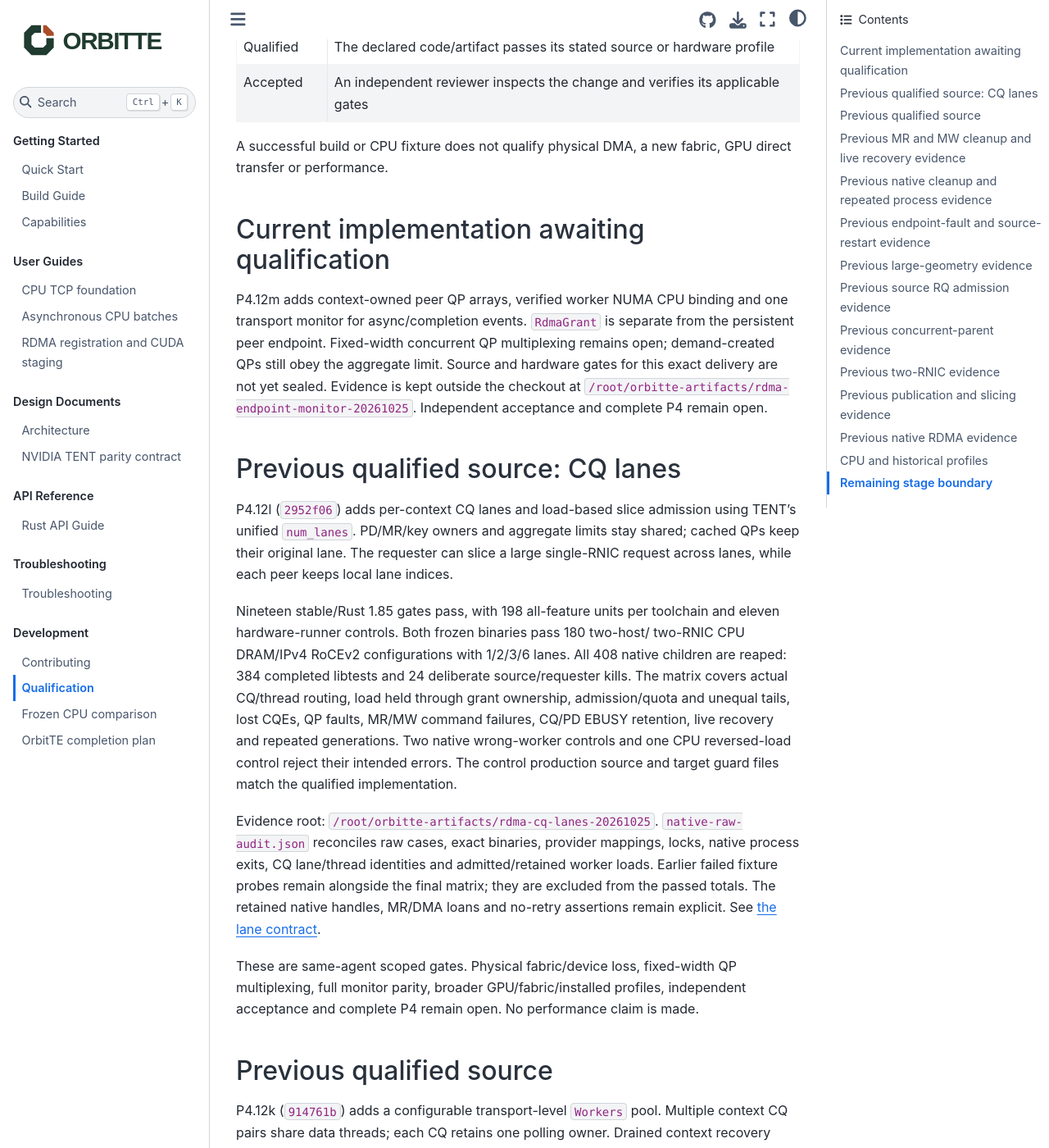
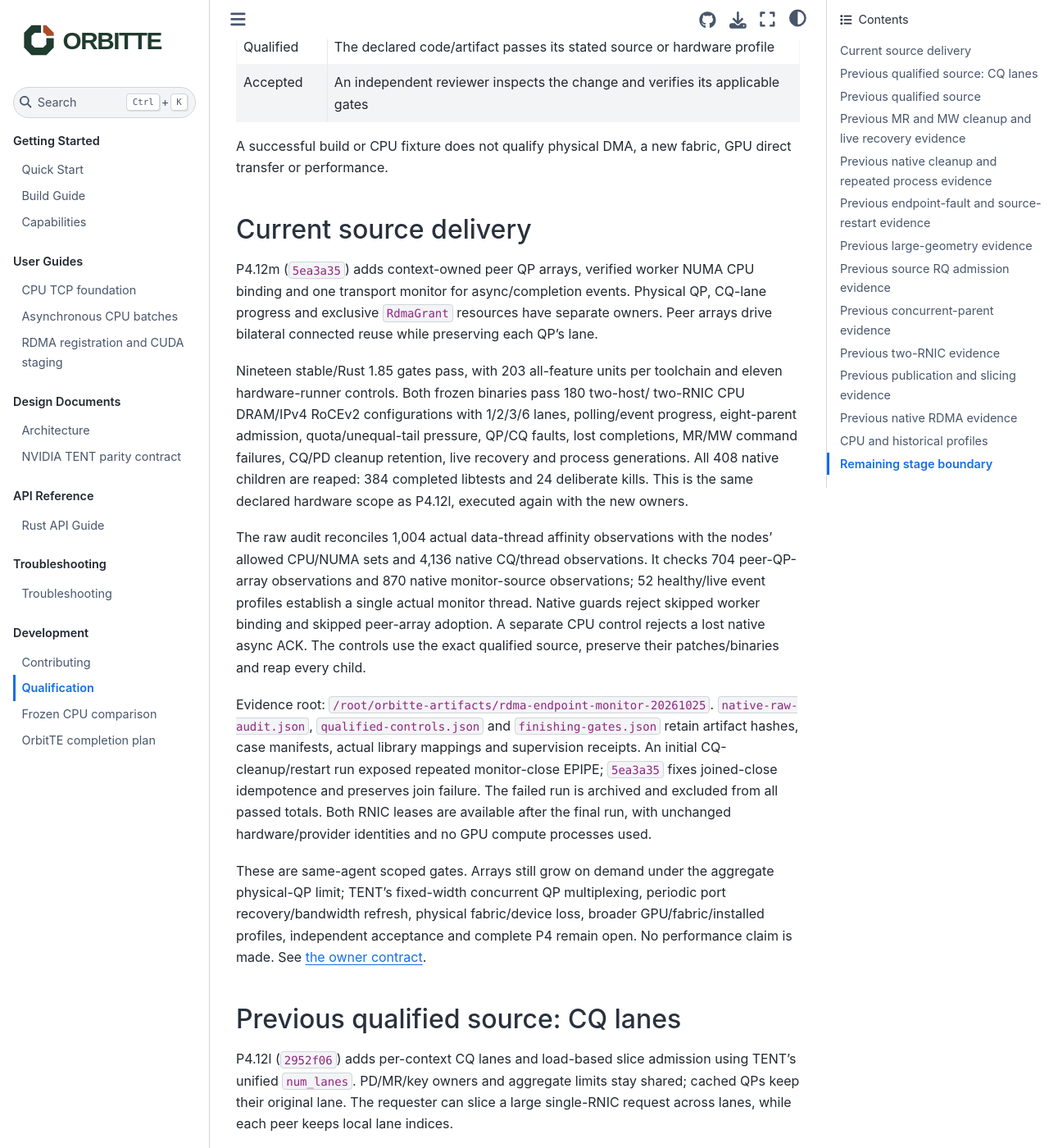
Before and after one commit to OrbitInfra/OrbitTE, a Sphinx documentation site: the page built from docs/qualification.md, in a window 1280 px wide and 1400 px high, scrolled down 259 px. Shown: the whole window at 82% size. Built offline with Sphinx 7.4.7 and the Sphinx Book theme 1.1.4, drawn with Linux system fonts in a browser that asks for light colours.

Commit message:
docs(rdma): record peer array, NUMA and monitor qualification

```diff
--- a/docs/qualification.md
+++ b/docs/qualification.md
@@ -11,15 +11,45 @@ OrbitTE distinguishes three states:
 A successful build or CPU fixture does not qualify physical DMA, a new fabric,
 GPU direct transfer or performance.
 
-## Current implementation awaiting qualification
+## Current source delivery
 
-P4.12m adds context-owned peer QP arrays, verified worker NUMA CPU binding and
-one transport monitor for async/completion events. `RdmaGrant` is separate from
-the persistent peer endpoint. Fixed-width concurrent QP multiplexing remains
-open; demand-created QPs still obey the aggregate limit. Source and hardware
-gates for this exact delivery are not yet sealed. Evidence is kept outside the
-checkout at `/root/orbitte-artifacts/rdma-endpoint-monitor-20261025`.
-Independent acceptance and complete P4 remain open.
+P4.12m (`5ea3a35`) adds context-owned peer QP arrays, verified worker NUMA
+CPU binding and one transport monitor for async/completion events. Physical QP,
+CQ-lane progress and exclusive `RdmaGrant` resources have separate owners.
+Peer arrays drive bilateral connected reuse while preserving each QP's lane.
+
+Nineteen stable/Rust 1.85 gates pass, with 203 all-feature units per toolchain
+and eleven hardware-runner controls. Both frozen binaries pass 180 two-host/
+two-RNIC CPU DRAM/IPv4 RoCEv2 configurations with 1/2/3/6 lanes, polling/event
+progress, eight-parent admission, quota/unequal-tail pressure, QP/CQ faults,
+lost completions, MR/MW command failures, CQ/PD cleanup retention, live recovery
+and process generations. All 408 native children are reaped: 384 completed
+libtests and 24 deliberate kills. This is the same declared hardware scope as
+P4.12l, executed again with the new owners.
+
+The raw audit reconciles 1,004 actual data-thread affinity observations with
+the nodes' allowed CPU/NUMA sets and 4,136 native CQ/thread observations. It
+checks 704 peer-QP-array observations and 870 native monitor-source observations;
+52 healthy/live event profiles establish a single actual monitor thread.
+Native guards reject skipped worker binding and skipped peer-array adoption.
+A separate CPU control rejects a lost native async ACK. The controls use the
+exact qualified source, preserve their patches/binaries and reap every child.
+
+Evidence root: `/root/orbitte-artifacts/rdma-endpoint-monitor-20261025`.
+`native-raw-audit.json`, `qualified-controls.json` and `finishing-gates.json`
+retain artifact hashes, case manifests, actual library mappings and supervision
+receipts. An initial CQ-cleanup/restart run exposed repeated monitor-close
+EPIPE; `5ea3a35` fixes joined-close idempotence and preserves join failure.
+The failed run is archived and excluded from all passed totals. Both RNIC
+leases are available after the final run, with unchanged hardware/provider
+identities and no GPU compute processes used.
+
+These are same-agent scoped gates. Arrays still grow on demand under the
+aggregate physical-QP limit; TENT's fixed-width concurrent QP multiplexing,
+periodic port recovery/bandwidth refresh, physical fabric/device loss, broader
+GPU/fabric/installed profiles, independent acceptance and complete P4 remain
+open. No performance claim is made. See
+[the owner contract](rdma-cuda.md#peer-qp-arrays-worker-affinity-and-unified-monitor).
 
 ## Previous qualified source: CQ lanes
 
```
Also changed, not shown: README.md (+1 -1 lines), docs/architecture.md (+1 -1 lines), docs/capabilities.md (+1 -1 lines), docs/completion-plan.md (+12 -2 lines), docs/rdma-cuda.md (+20 -0 lines), docs/_static/architecture.svg.
